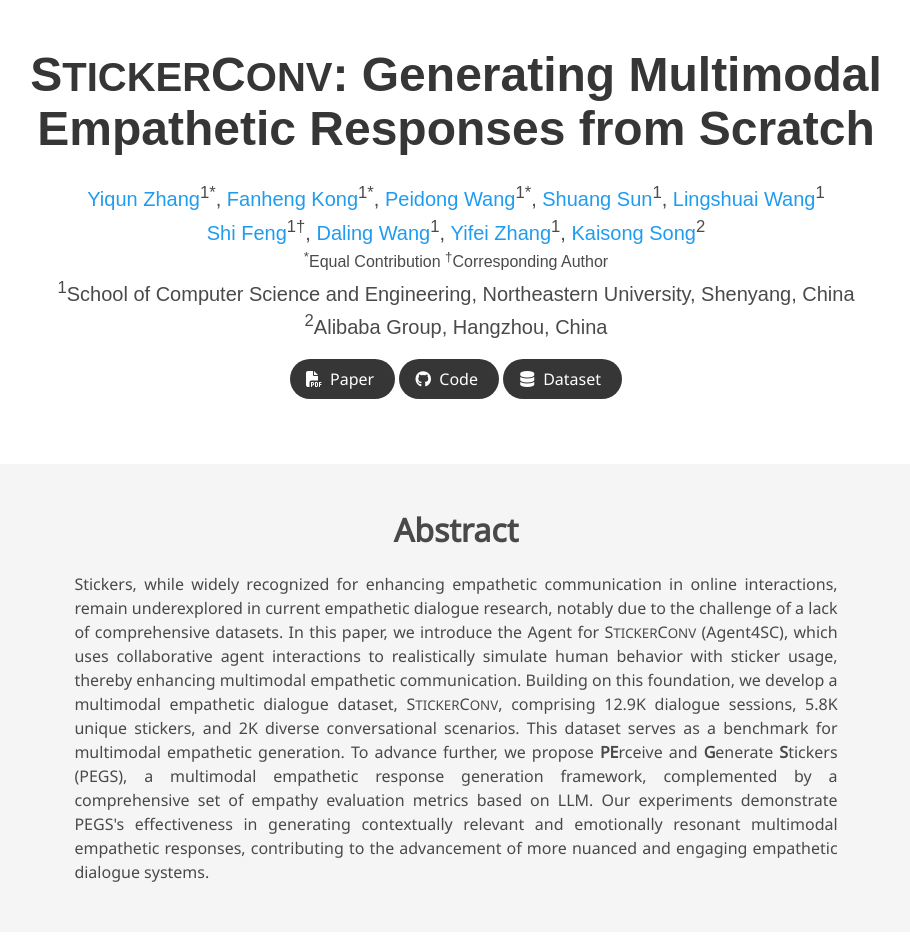
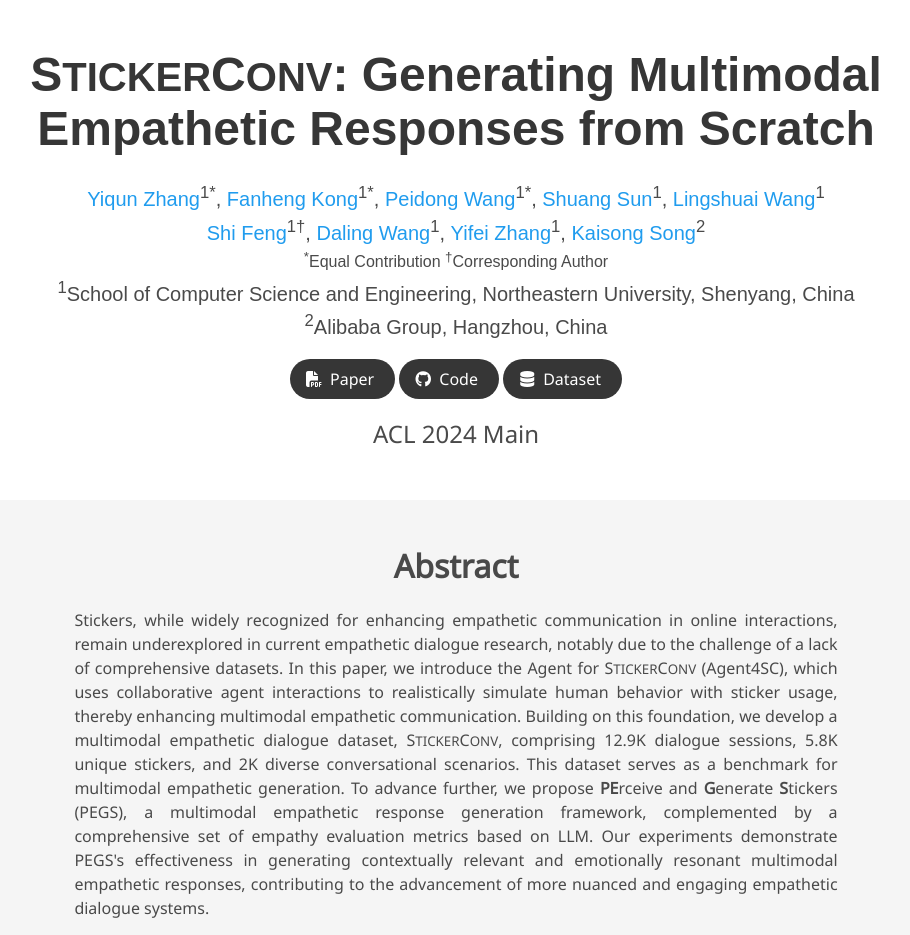
Before and after one commit to NEU-DataMining/StickerConv, a plain HTML site: page index.html in a window 1280 px wide. Shown: the top 935 px of the page, without its empty margins (184-1094 px from the left). Drawn offline with nearby package versions, Linux system fonts and the light colour scheme; some icons are missing; a web font is replaced by a local one.

Commit message:
Update index.html

```diff
--- a/index.html
+++ b/index.html
@@ -120,6 +120,10 @@
                         </a>
                       </span>
                     </div>
+                  </div>
+
+                  <div class="is-size-4 Venue">
+                    <span class="venue">ACL 2024 Main</span>
                   </div>
         </div>
       </div>
```
